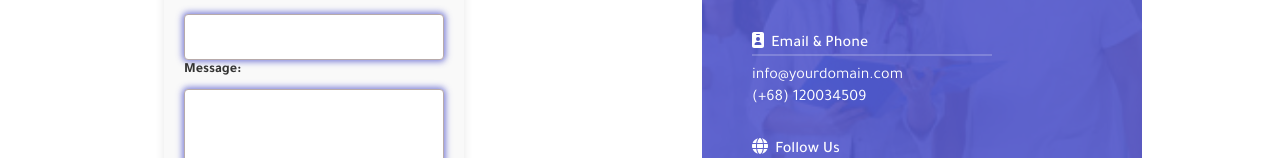
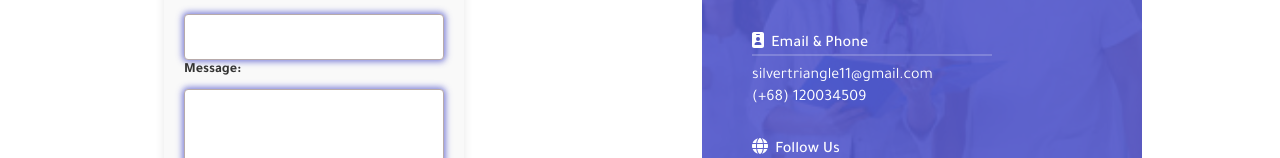
Before and after one commit to omaralkhuly18/meditro-by-react, a React (Create React App) app: page /Contact in a window 1280 px wide. Shown: the part 610-768 px from the top of the page. Built offline with nearby package versions, Linux system fonts and the light colour scheme.

Commit message:
commitCC three

```diff
--- a/src/pages/Contact.js
+++ b/src/pages/Contact.js
@@ -33,7 +33,7 @@ const Contact = () => {
                                     <h6 className="title">
                                         <FontAwesomeIcon icon={faIdBadge} />
                                         Email &amp; Phone</h6>
-                                    <a href="javascript:void(0);" className="text-white">info@yourdomain.com</a>
+                                    <a href="https://mail.google.com/mail/u/0/#inbox" className="text-white">silvertriangle11@gmail.com</a>
                                     <p>(+68) 120034509</p>
                                 </div>
                                 <div className="icon-box">
@@ -41,15 +41,15 @@ const Contact = () => {
                                         <FontAwesomeIcon icon={faGlobe} />
                                         Follow Us</h6>
                                     <ul className="social-media social_media">
-                                        <li><a target="_blank"
+                                        <li><a rel="noopener noreferrer"  target="_blank"
                                             href="https://twitter.com/">
                                             <FontAwesomeIcon icon={faTwitter} />
                                         </a></li>
-                                        <li><a target="_blank"
+                                        <li><a target="_blank" rel="noopener noreferrer"
                                             href="https://www.linkedin.com/">
                                             <FontAwesomeIcon icon={faLinkedinIn} />
                                         </a></li>
-                                        <li><a target="_blank"
+                                        <li><a target="_blank" rel="noopener noreferrer"
                                             href="https://www.instagram.com/">
                                             <FontAwesomeIcon icon={faInstagram} />
                                         </a></li>
```
